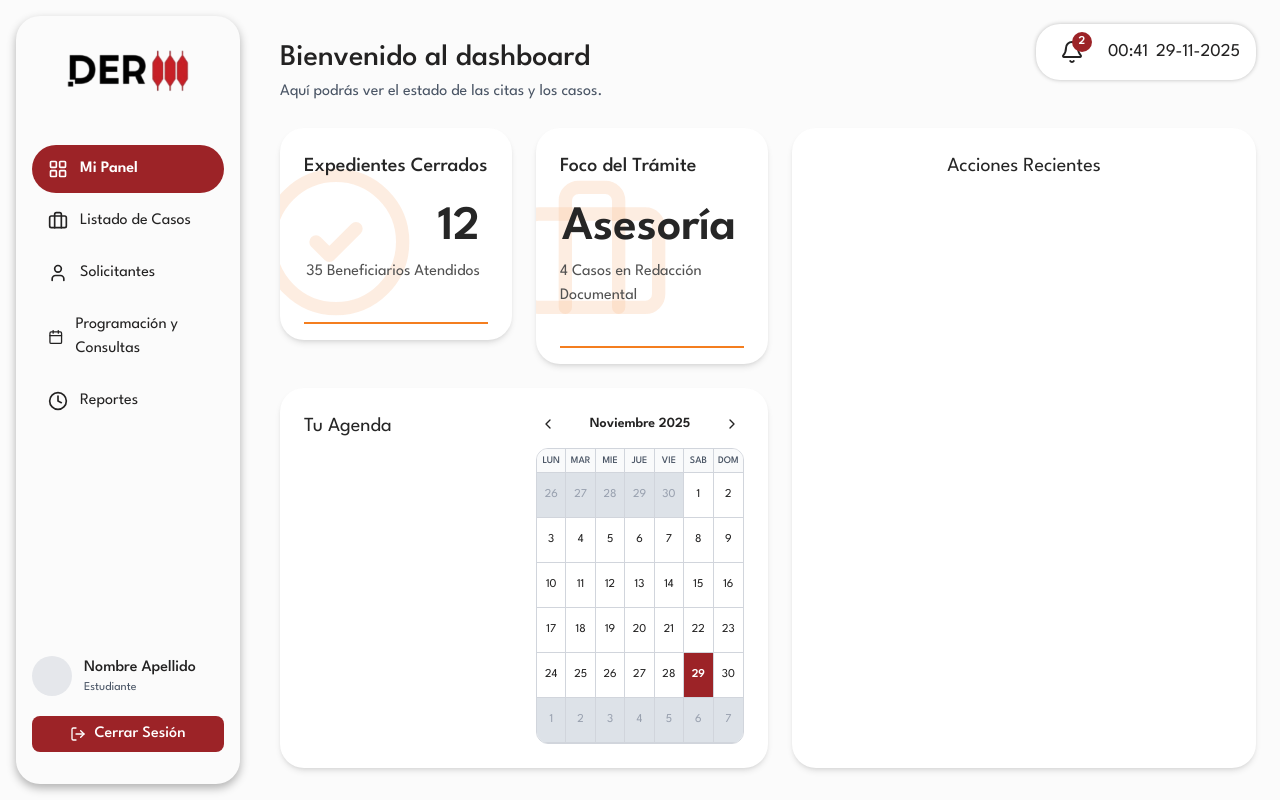
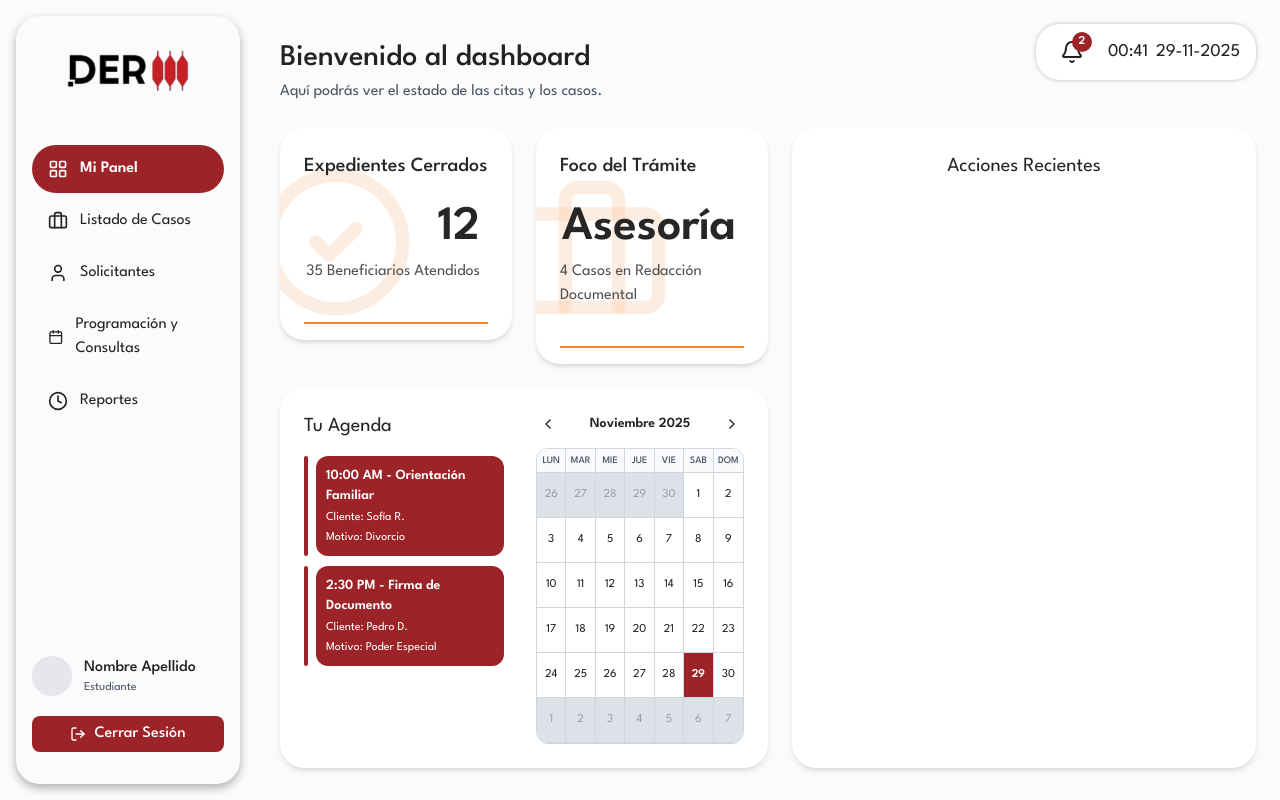
Before and after one commit to ByteWizzardd/Gestion-de-clinicas-juridicas, a Next.js app: page /dashboard in a window 1280 px wide. Built offline with nearby package versions, Linux system fonts and the light colour scheme.

Commit message:
feat: cards para agenda en dashboard personal

```diff
--- a/app/dashboard/page.tsx
+++ b/app/dashboard/page.tsx
@@ -3,9 +3,26 @@ import { useState } from 'react';
 import MetricCard from "@/components/cards/MetricCard";
 import { CircleCheck, Briefcase } from 'lucide-react';
 import CompactCalendar from "@/components/ui/calendar/CompactCalendar";
+import DashboardAppointmentList from "@/components/cards/DashboardAppointmentList";
 
 export default function DashboardPage() {
   const [selectedDate, setSelectedDate] = useState(new Date());
+
+  // Datos de ejemplo para las citas
+  const appointments = [
+    {
+      time: "10:00 AM",
+      title: "Orientación Familiar",
+      client: "Cliente: Sofía R.",
+      reason: "Motivo: Divorcio"
+    },
+    {
+      time: "2:30 PM",
+      title: "Firma de Documento",
+      client: "Cliente: Pedro D.",
+      reason: "Motivo: Poder Especial"
+    }
+  ];
 
   return (
     <div className="max-h-screen">
@@ -44,11 +61,14 @@ export default function DashboardPage() {
           {/* Agenda */}
           <div className="bg-white rounded-3xl shadow-md p-6 max-w-[calc(2*21.25rem+1.5rem)] flex-1 flex flex-col min-h-0">
             <div className="flex gap-6 flex-1 min-h-0">
-              {/* Mitad izquierda - Título y contenido */}
-              <div className="w-1/2 flex flex-col">
-                <h3 className="text-xl font-normal text-neutral-800 mb-4">
+              {/* Mitad izquierda - Título y lista de citas */}
+              <div className="w-1/2 flex flex-col min-h-0">
+                <h3 className="text-xl font-normal text-neutral-800 mb-4 flex-shrink-0">
                   Tu Agenda
                 </h3>
+                <div className="flex-1 min-h-0 overflow-y-auto pr-2">
+                  <DashboardAppointmentList appointments={appointments} />
+                </div>
               </div>
               {/* Mitad derecha - Calendario */}
               <div className="w-1/2 flex items-center justify-center min-h-0">
--- /dev/null
+++ b/components/cards/DashboardAppointmentCard.tsx
@@ -0,0 +1,30 @@
+'use client';
+
+interface DashboardAppointmentCardProps {
+  time: string;
+  title: string;
+  client: string;
+  reason: string;
+}
+
+export default function DashboardAppointmentCard({
+  time,
+  title,
+  client,
+  reason,
+}: DashboardAppointmentCardProps) {
+  return (
+    <div className="relative flex items-stretch gap-2">
+      {/* Línea vertical decorativa */}
+      <div className="w-1 bg-primary rounded-full flex-shrink-0"></div>
+      {/* Card */}
+      <div className="bg-primary rounded-xl p-2.5 text-on-primary flex-1">
+        <div className="text-sm font-semibold mb-1">
+          {time} - {title}
+        </div>
+        <div className="text-xs font-normal mb-1">{client}</div>
+        <div className="text-xs font-normal">{reason}</div>
+      </div>
+    </div>
+  );
+}
--- /dev/null
+++ b/components/cards/DashboardAppointmentList.tsx
@@ -0,0 +1,38 @@
+'use client';
+
+import DashboardAppointmentCard from './DashboardAppointmentCard';
+
+interface Appointment {
+  time: string;
+  title: string;
+  client: string;
+  reason: string;
+}
+
+interface DashboardAppointmentListProps {
+  appointments: Appointment[];
+}
+
+export default function DashboardAppointmentList({
+  appointments,
+}: DashboardAppointmentListProps) {
+  return (
+    <div className="flex flex-col gap-2.5 h-full">
+      {appointments.length === 0 ? (
+        <div className="text-sm text-gray-500 text-center py-4">
+          No hay citas programadas
+        </div>
+      ) : (
+        appointments.map((appointment, index) => (
+          <DashboardAppointmentCard
+            key={index}
+            time={appointment.time}
+            title={appointment.title}
+            client={appointment.client}
+            reason={appointment.reason}
+          />
+        ))
+      )}
+    </div>
+  );
+}
```
